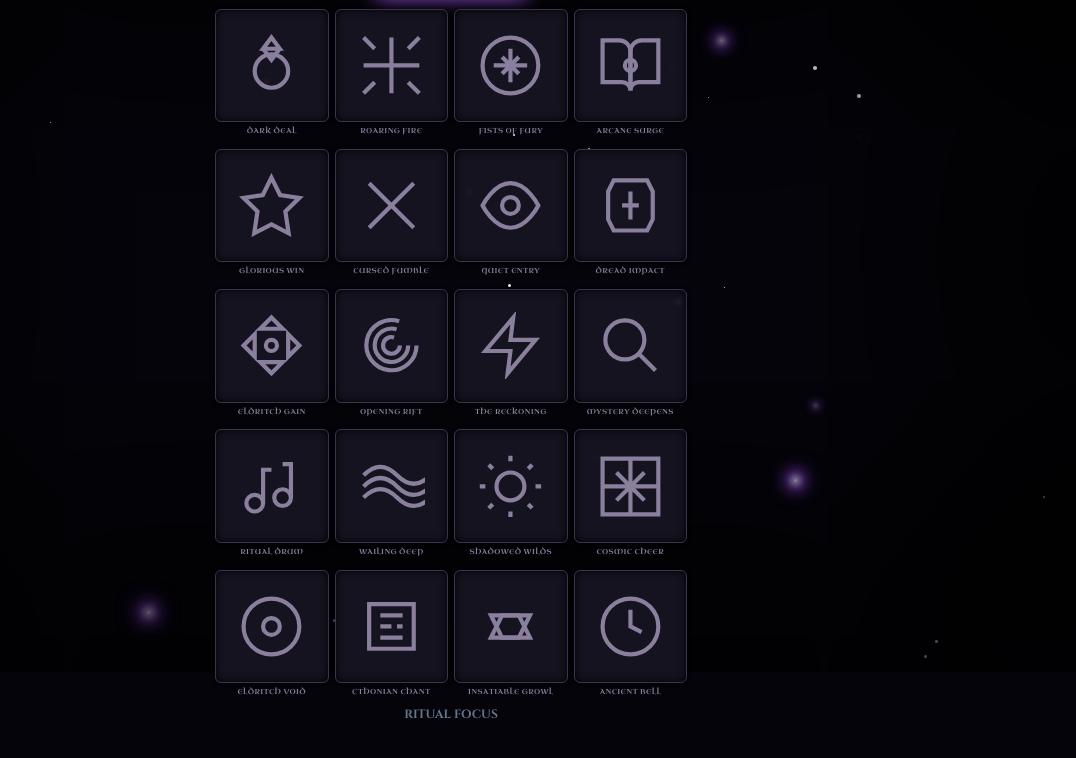
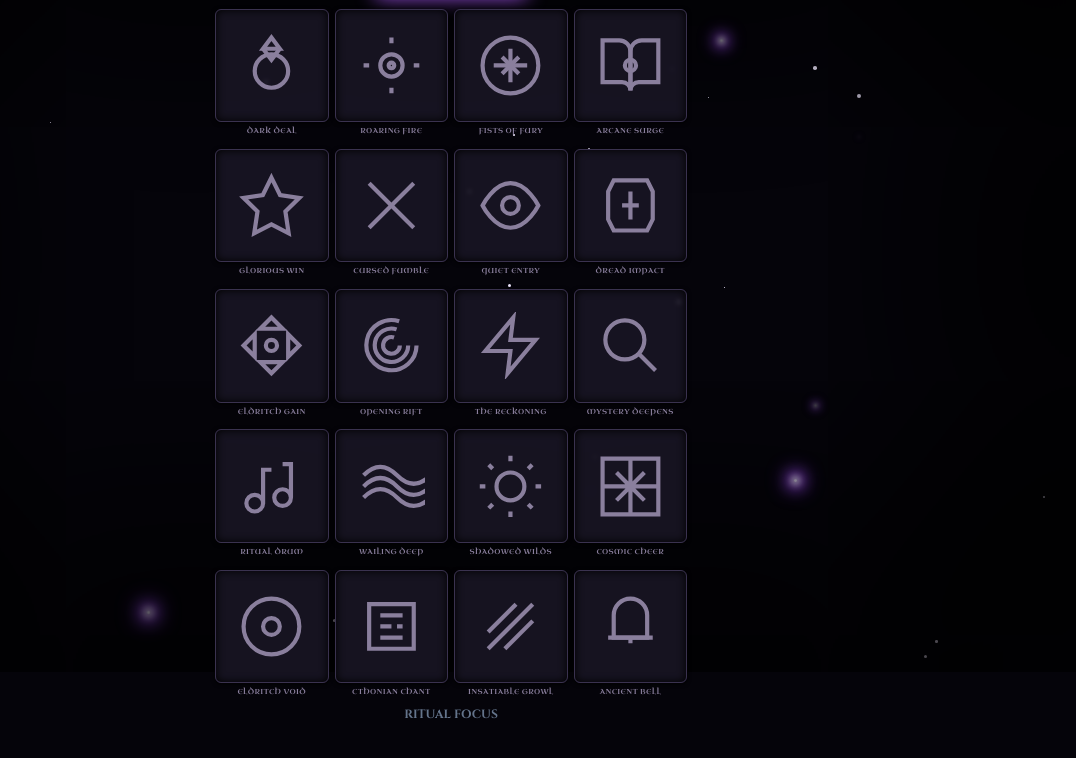
Before and after one commit to OsamahAlNuaimi/elder.github.io, a plain HTML site: page index.html in a window 1280 px wide. Shown: the part 128-886 px from the top of the page, without its empty margins (189-1265 px from the left). Drawn offline with nearby package versions, Linux system fonts and the light colour scheme.

Commit message:
Update index.html

```diff
--- a/index.html
+++ b/index.html
@@ -326,7 +326,7 @@
             // --- SOUND DATA (Unchanged) ---
             const sounds = [
                 { title: 'Dark Deal', file: '1. Dark Transaction.mp3', icon: `<svg viewBox="0 0 24 24"><circle cx="12" cy="14" r="6"></circle><path d="M15 6l-3-4-3 4h6z"></path><path d="M9 6l3 4 3-4"></path></svg>` },
-                { title: 'Roaring Fire', file: '2. Roaring Fire.mp3', icon: `<svg viewBox="0 0 24 24"><path d="M2 12h20"></path><path d="M12 2v20"></path><path d="M6 6l-4-4"></path><path d="M18 6l4-4"></path><path d="M6 18l-4 4"></path><path d="M18 18l4 4"></path></svg>` },
+                { title: 'Roaring Fire', file: '2. Roaring Fire.mp3', icon: `<svg viewBox="0 0 24 24"><circle cx="12" cy="12" r="4"></circle><circle cx="12" cy="12" r="1"></circle><path d="M12 2v2"></path><path d="M12 20v2"></path><path d="M2 12h2"></path><path d="M20 12h2"></path></svg>` },
                 { title: 'Fists of Fury', file: '3. Fists of Fury.mp3', icon: `<svg viewBox="0 0 24 24"><circle cx="12" cy="12" r="10"></circle><path d="M12 6v12M6 12h12"></path><path d="M9 9l6 6m0-6l-6 6"></path></svg>` },
                 { title: 'Arcane Surge', file: '4. Arcane Surge.mp3', icon: `<svg viewBox="0 0 24 24"><path d="M2 3h6a4 4 0 0 1 4 4v14a3 3 0 0 0-3-3H2z"></path><path d="M22 3h-6a4 4 0 0 0-4 4v14a3 3 0 0 1 3-3h7z"></path><circle cx="12" cy="12" r="2"></circle></svg>` },
                 { title: 'Glorious Win', file: '5. Glorious Triumph.mp3', icon: `<svg viewBox="0 0 24 24"><path d="M12 2l3.09 6.26L22 9.27l-5 4.87L18.18 22 12 18.77 5.82 22 7 14.14l-5-4.87 6.91-1.01L12 2z"></path></svg>` },
@@ -343,8 +343,8 @@
                 { title: 'Cosmic Cheer', file: '16. Triumphant Ovation.mp3', icon: `<svg viewBox="0 0 24 24"><path d="M2 2h20v20H2z"></path><path d="M12 2v20M2 12h20m-5-5l-5 5 5 5m-10-10l5 5-5 5"></path></svg>` },
                 { title: 'Eldritch Void', file: '17. Eldritch Void.mp3', icon: `<svg viewBox="0 0 24 24"><circle cx="12" cy="12" r="10"></circle><circle cx="12" cy="12" r="3"></circle></svg>` },
                 { title: 'Cthonian Chant', file: '18. Cthonian Chant.mp3', icon: `<svg viewBox="0 0 24 24"><path d="M4 4h16v16H4z"></path><path d="M8 8h8"></path><path d="M8 12h4"></path><path d="M14 12h2"></path><path d="M8 16h8"></path></svg>` },
-                { title: 'Insatiable Growl', file: '19. Insatiable Growl.mp3', icon: `<svg viewBox="0 0 24 24"><path d="M5 8l4 8h6l4-8H5z"></path><path d="M5 16l4-8h6l4 8H5z"></path></svg>` },
-                { title: 'Ancient Bell', file: '20. Ancient Bell.mp3', icon: `<svg viewBox="0 0 24 24"><circle cx="12" cy="12" r="10"></circle><path d="M12 6v6l4 2"></path></svg>` },
+                { title: 'Insatiable Growl', file: '19. Insatiable Growl.mp3', icon: `<svg viewBox="0 0 24 24"><path d="M4 20L20 4"></path><path d="M10 20l10-10"></path><path d="M4 14l10-10"></path></svg>` },
+                { title: 'Ancient Bell', file: '20. Ancient Bell.mp3', icon: `<svg viewBox="0 0 24 24"><path d="M6 8a6 6 0 0 1 12 0v8H6V8z"></path><path d="M4 16h16"></path><path d="M12 16v2"></path></svg>` },
             ];
 
             // Create items and add them to the grid
```
